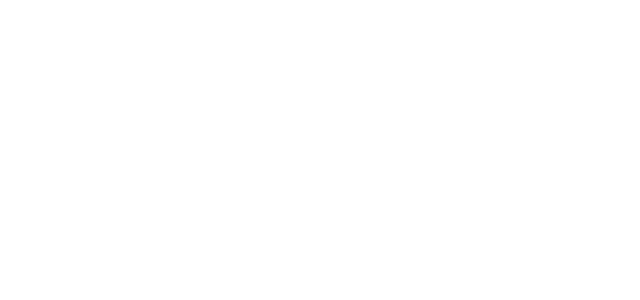
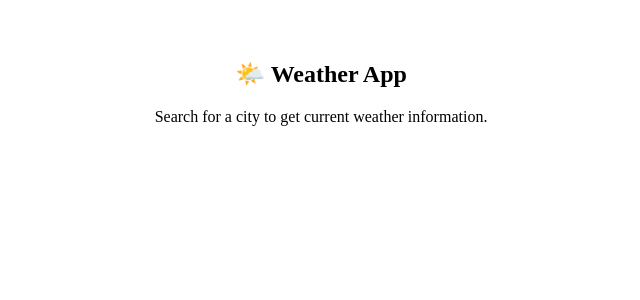
Before and after one commit to FloGey82/angular-weather-dashboard, an Angular app: page / in a window 1280 px wide. Shown: the top 300 px of the page, without its empty margins (319-959 px from the left). Built offline with nearby package versions, Linux system fonts and the light colour scheme.

Commit message:
feat: setup routing and weather feature page

```diff
--- a/src/app/app.config.ts
+++ b/src/app/app.config.ts
@@ -2,10 +2,12 @@ import { ApplicationConfig, provideBrowserGlobalErrorListeners } from '@angular/
 import { provideRouter } from '@angular/router';
 
 import { routes } from './app.routes';
+import { provideHttpClient } from '@angular/common/http';
 
 export const appConfig: ApplicationConfig = {
   providers: [
     provideBrowserGlobalErrorListeners(),
-    provideRouter(routes)
+    provideRouter(routes),
+    provideHttpClient(),
   ]
 };
--- a/src/app/app.routes.ts
+++ b/src/app/app.routes.ts
@@ -1,3 +1,13 @@
 import { Routes } from '@angular/router';
 
-export const routes: Routes = [];
+export const routes: Routes = [
+  {
+    path: '',
+    loadComponent: () =>
+      import('./features/weather/weather-page/weather-page').then((m) => m.WeatherPage),
+  },
+  {
+    path: '**',
+    redirectTo: '',
+  },
+];
--- a/src/app/app.ts
+++ b/src/app/app.ts
@@ -4,6 +4,7 @@ import { RouterOutlet } from '@angular/router';
 @Component({
   selector: 'app-root',
   imports: [RouterOutlet],
+  standalone:true,
   templateUrl: './app.html',
   styleUrl: './app.scss'
 })
--- /dev/null
+++ b/src/app/features/weather/weather-page/weather-page.html
@@ -0,0 +1,4 @@
+<section class="weather-page">
+  <h1>🌤️ Weather App</h1>
+  <p>Search for a city to get current weather information.</p>
+</section>
--- /dev/null
+++ b/src/app/features/weather/weather-page/weather-page.scss
@@ -0,0 +1,6 @@
+ .weather-page {
+      padding: 2rem;
+      max-width: 600px;
+      margin: 0 auto;
+      text-align: center;
+    }
--- /dev/null
+++ b/src/app/features/weather/weather-page/weather-page.ts
@@ -0,0 +1,13 @@
+import { ChangeDetectionStrategy, Component } from '@angular/core';
+
+@Component({
+  selector: 'app-weather-page',
+  standalone: true,
+  imports: [],
+  templateUrl: './weather-page.html',
+  styleUrl: './weather-page.scss',
+  changeDetection: ChangeDetectionStrategy.OnPush
+})
+export class WeatherPage {
+
+}
```
